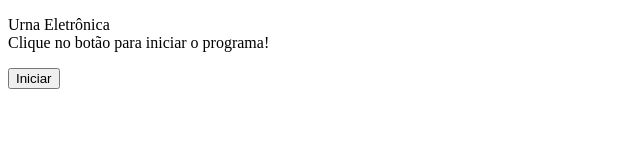
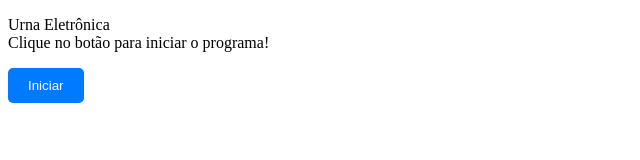
Before and after one commit to andrehataishi/urna-eletronica, a plain HTML site: page index.html in a window 1280 px wide. Shown: the whole page, without its empty margins (0-640 px from the left). Drawn offline with Linux system fonts and the light colour scheme.

Commit message:
style(index): Estilizando o botão

```diff
--- a/index.html
+++ b/index.html
@@ -4,6 +4,17 @@
     <meta charset="UTF-8">
     <meta name="viewport" content="width=device-width, initial-scale=1.0">
     <title>Urna Eletrônica</title>
+    <style>
+        button{
+            background-color: #007BFF;
+            color: #fff;
+            border: none;
+            border-radius: 5px;
+            padding: 10px 20px;
+            cursor: pointer;
+            transition: background-color 0.3s;
+        }
+    </style>
 </head>
 <body>
     <p>Urna Eletrônica <br>Clique no botão para iniciar o programa!</p>
```
